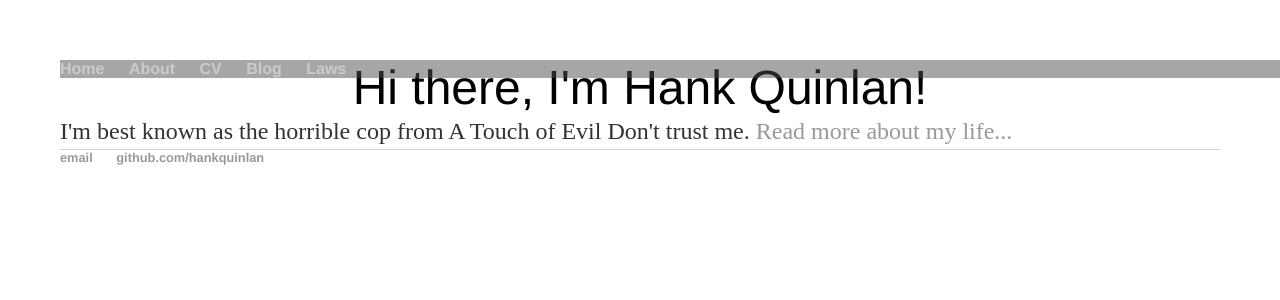
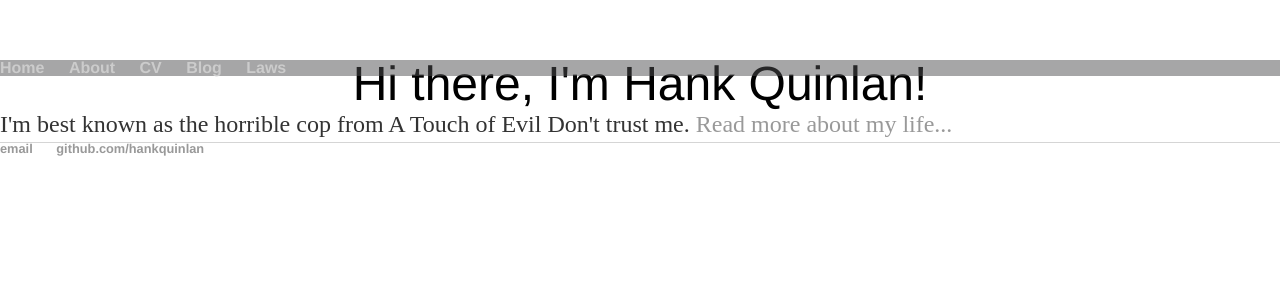
Before and after one commit to lexieph/lexieph.github.io, a Jekyll site: the page built from index.html, in a window 1280 px wide. Shown: the top 300 px of the page. Built offline with Jekyll 4.4.1, drawn with Linux system fonts in a browser that asks for light colours.

Commit message:
Revert "Update main.css"
This reverts commit 126f29196443a52c913140f350df211dea16ae11.

```diff
--- a/css/main.css
+++ b/css/main.css
@@ -1,5 +1,5 @@
 /* CSS Reset from meyerweb.com */
-html, div, span, applet, object, iframe,
+html, body, div, span, applet, object, iframe,
 h1, h2, h3, h4, h5, h6, p, blockquote, pre,
 a, abbr, acronym, address, big, cite, code,
 del, dfn, em, img, ins, kbd, q, s, samp,
@@ -25,12 +25,8 @@
     display: block;
 }
 body {
+    padding-top: 60px;
     line-height: 1;
-    margin: 0;
-    border: 0;
-    font-size: 100%;
-    font: inherit;
-    vertical-align: baseline;
 }
 ol, ul {
     list-style: none;
@@ -52,7 +48,7 @@
 /* site CSS starts here */
 
 body {
-    padding: 60px;
+    width: 100%;
 }
 
 header {
```
